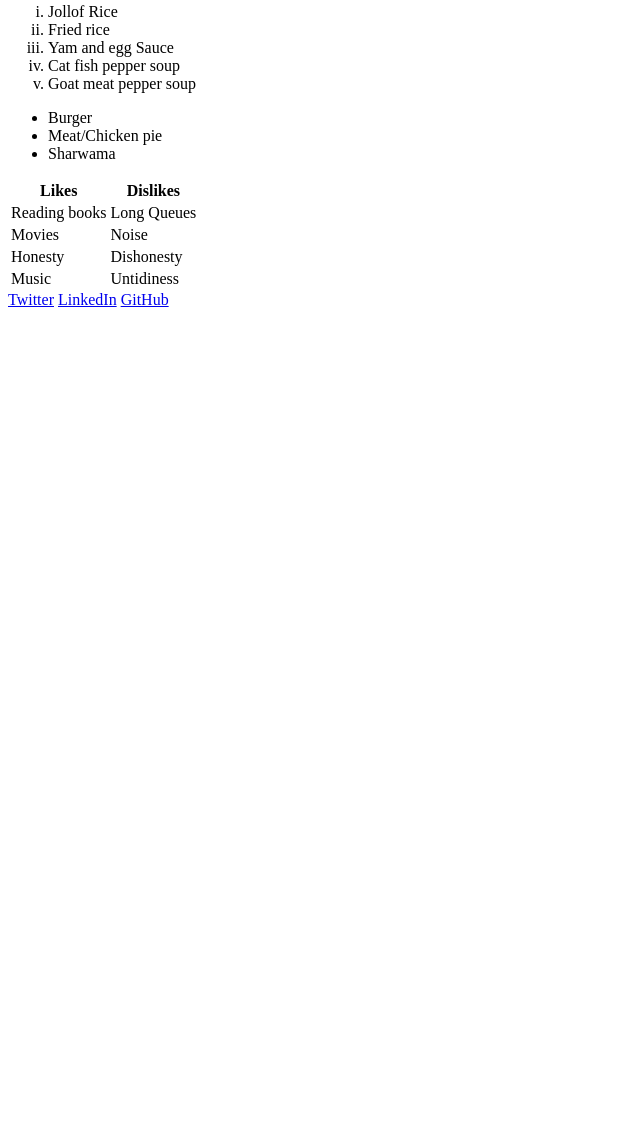
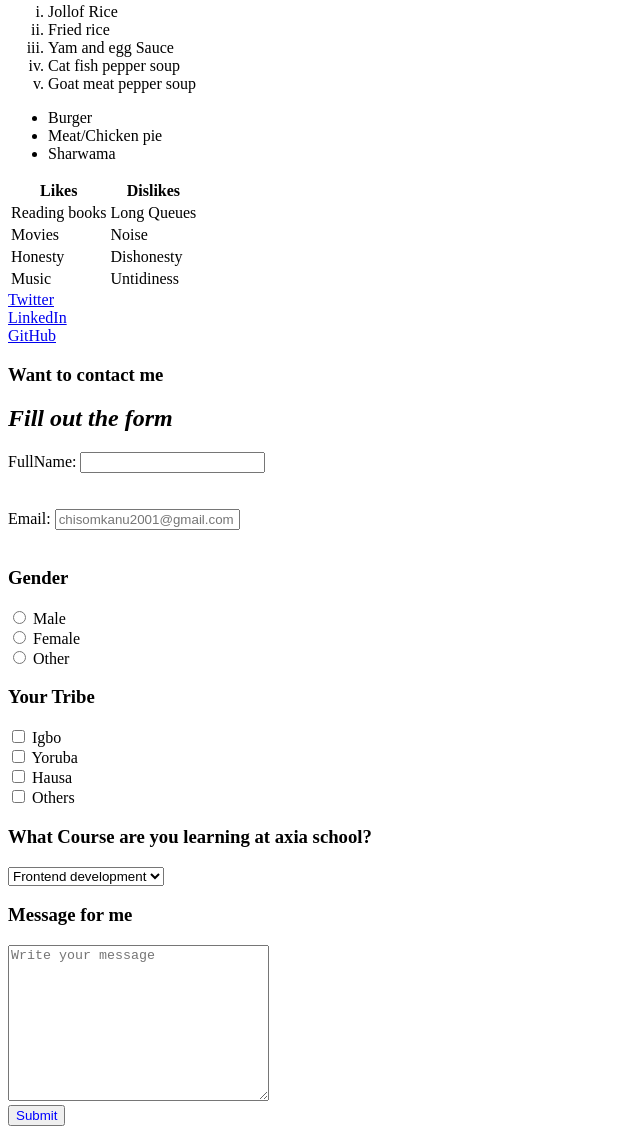
Before and after one commit to chisommmy/Assignment-on-HTML-Basics, a plain HTML site: page index.html in a window 1280 px wide. Shown: the part 714-1848 px from the top of the page, without its empty margins (0-640 px from the left). Before the commit the page ends 1031 px from the top, so only its background shows below. Drawn offline with Linux system fonts and the light colour scheme.

Commit message:
Form
added a form

```diff
--- a/index.html
+++ b/index.html
@@ -67,8 +67,77 @@
 <!-- Links to my Social Media Accounts -->
 
 <a href="https://twitter.com/Chisom_Kanu01" target="_blank">Twitter</a>
+<br>
 <a href="https://www.linkedin.com/feed/" target="_blank">LinkedIn</a>
+<br>
 <a href="https://github.com/chisommmy" target="_blank">GitHub</a>
+<br>
+
+<!-- Form to contact me -->
+
+<h3>Want to contact me</h3>
+
+<h2><i>Fill out the form</i></h2>
+
+<form action="">
+    <!-- Input type (text) -->
+    <label for="FullName">FullName:</label>
+    <input type="text">
+    <br>
+    <br>
+    <br>
+    <label for="Email">Email:</label>
+    <input type="text" placeholder="chisomkanu2001@gmail.com">
+    <br>
+    <br>
+
+    <h3>Gender</h3>
+    <!-- Input type(radio) -->
+    <input type="radio" name="gender" value="Male">
+    <label for="Male">Male</label>
+    <br>
+    <input type="radio" name="gender" value="Female">
+    <label for="Female">Female</label>
+    <br>
+    <input type="radio" name="gender" value="Other">
+    <label for="Other">Other</label>
+<br>
+
+<h3>Your Tribe</h3>
+    <!-- Input type(Checkbox) -->
+    <input type="checkbox" name="Tribe" value="Igbo">
+    <label for="Igbo">Igbo</label>
+    <br>
+    <input type="checkbox" name="Tribe" value="Yoruba">
+    <label for="Yoruba">Yoruba</label>
+    <br>
+    <input type="checkbox" name="Tribe" value="Hausa">
+    <label for="Hausa">Hausa</label>
+    <br>
+    <input type="checkbox" name="Tribe" value="Others">
+    <label for="Others">Others</label>
+     <br>
+
+     <!-- Select -->
+     <h3>What Course are you learning at axia school?</h3>
+     <select name="Courses" id="Courses">
+        <option value="Frontend development">Frontend development</option>
+        <br>
+        <option value="Product management">product management</option>
+        <br>
+        <option value="Product Design">Product Design</option>
+        <br>
+        <option value="Data Analysis">Data Analysis</option>
+        <br>
+        <br>
+     </select>
+    <!-- Text area -->
+<h3>Message for me</h3>
+    <textarea name="" id="" cols="30" rows="10" placeholder="Write your message"></textarea>
+    <br>
+    <!-- Submit -->
+    <input type="Submit" style="color: blue;">
+</form>
 
 </body>
 </html>
```
Also changed, not shown: 1 other file.
